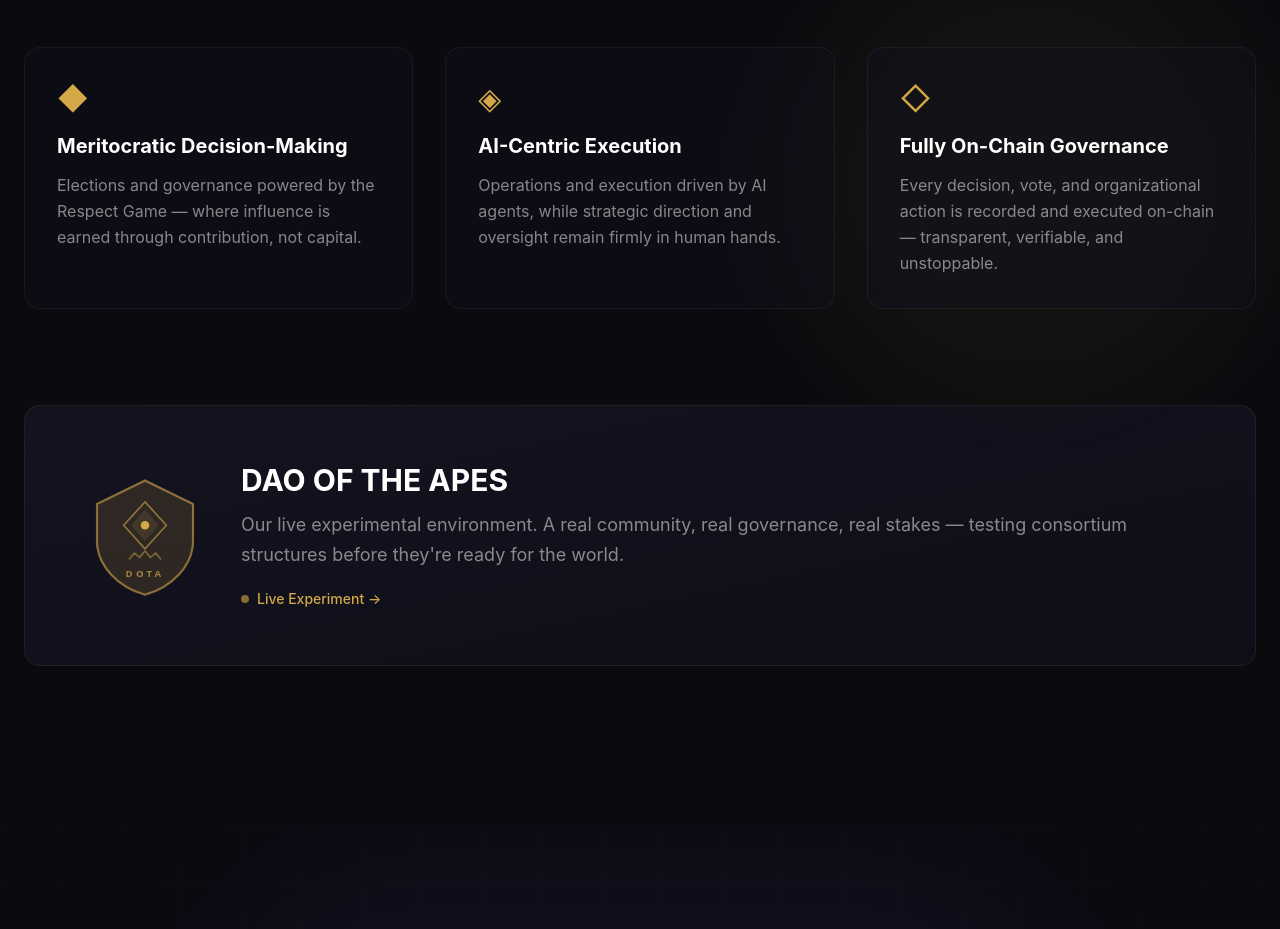
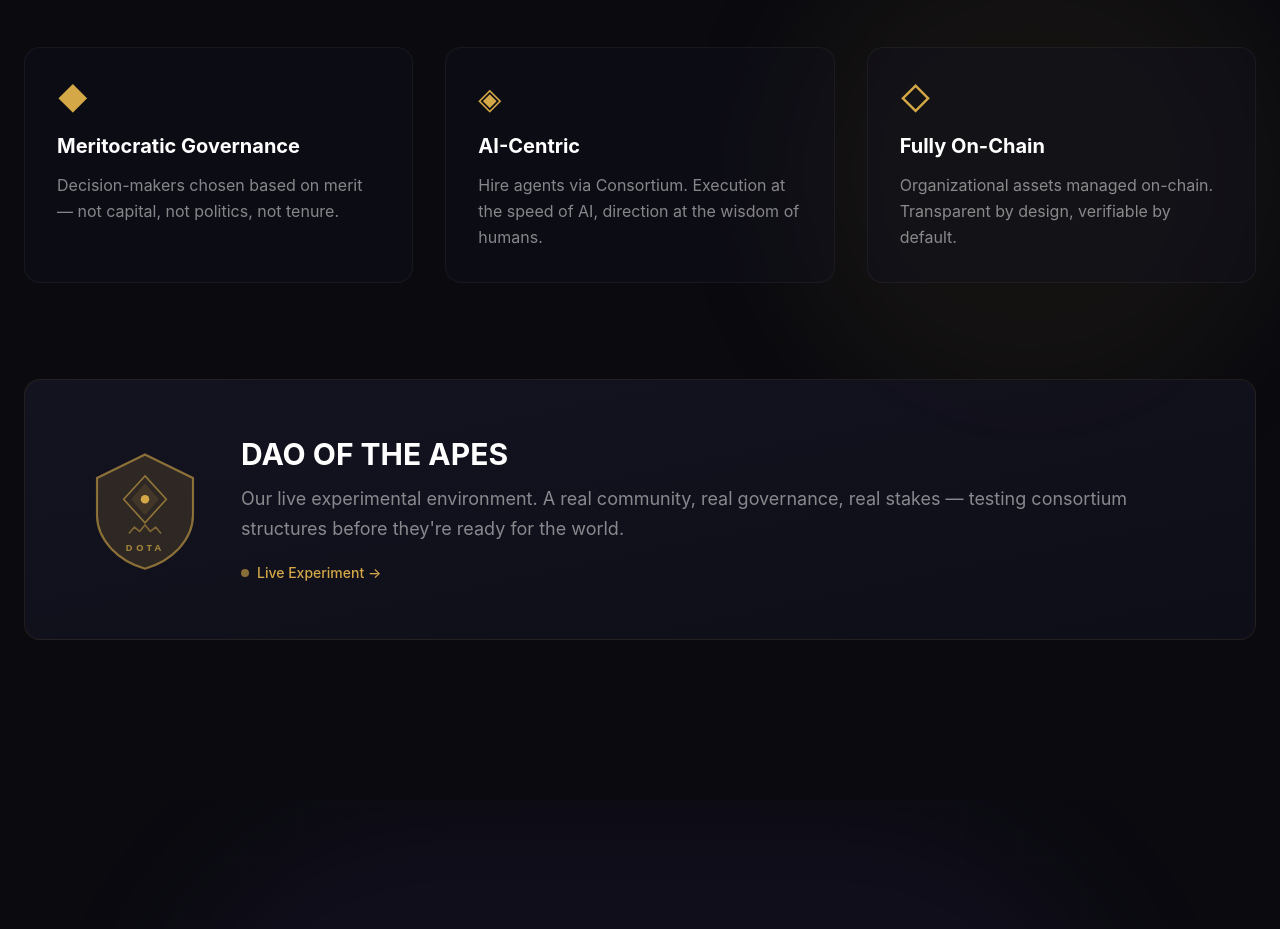
Before and after one commit to n0umen0n/consortiumlab-landing, a Next.js app: page / in a window 1280 px wide. Shown: the part 2500-3429 px from the top of the page. Built offline with nearby package versions, Linux system fonts and the light colour scheme.

Commit message:
update consortium pillars copy

```diff
--- a/src/components/Solution.tsx
+++ b/src/components/Solution.tsx
@@ -6,18 +6,18 @@ import DaoLogo from './DaoLogo'
 const pillars = [
   {
     icon: '◆',
-    title: 'Meritocratic Decision-Making',
-    desc: 'Elections and governance powered by the Respect Game — where influence is earned through contribution, not capital.',
+    title: 'Meritocratic Governance',
+    desc: 'Decision-makers chosen based on merit — not capital, not politics, not tenure.',
   },
   {
     icon: '◈',
-    title: 'AI-Centric Execution',
-    desc: 'Operations and execution driven by AI agents, while strategic direction and oversight remain firmly in human hands.',
+    title: 'AI-Centric',
+    desc: 'Hire agents via Consortium. Execution at the speed of AI, direction at the wisdom of humans.',
   },
   {
     icon: '◇',
-    title: 'Fully On-Chain Governance',
-    desc: 'Every decision, vote, and organizational action is recorded and executed on-chain — transparent, verifiable, and unstoppable.',
+    title: 'Fully On-Chain',
+    desc: 'Organizational assets managed on-chain. Transparent by design, verifiable by default.',
   },
 ]
 
```
